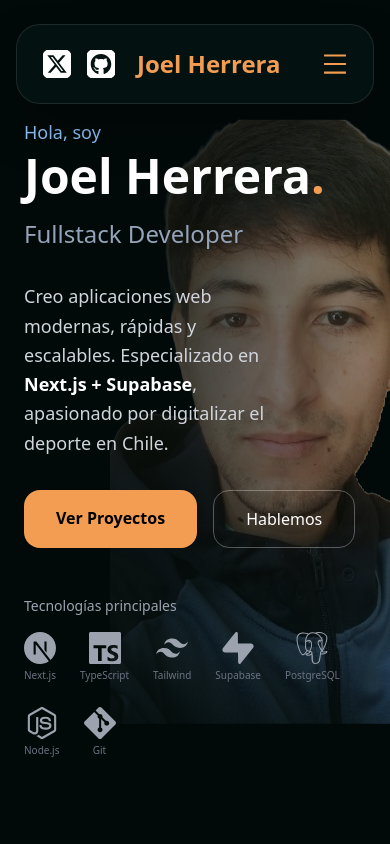
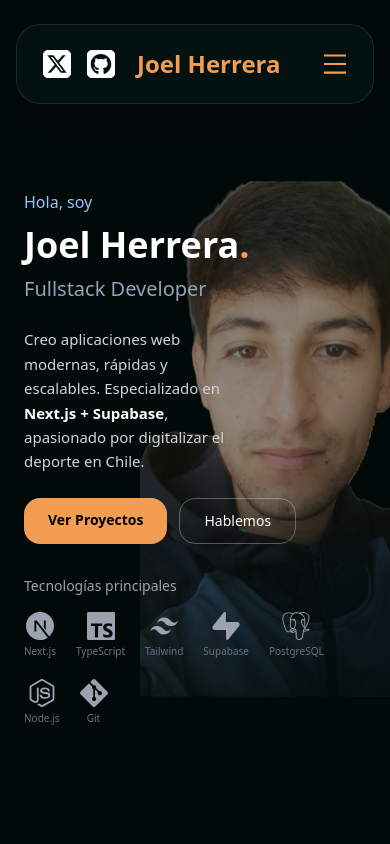
Before and after one commit to Joelherr09/portafolio, a React (Create React App) app: page / in a window 390 px wide. Shown: the top 844 px of the page. Built offline with nearby package versions, Linux system fonts and the light colour scheme.

Commit message:
Update Hero.jsx

```diff
--- a/src/components/Hero.jsx
+++ b/src/components/Hero.jsx
@@ -1,8 +1,13 @@
 import React from 'react';
 import Foto from '../assets/FotoPerfil1.png';
 import {
-  SiNextdotjs, SiTypescript, SiTailwindcss,
-  SiSupabase, SiPostgresql, SiNodedotjs, SiGit
+  SiNextdotjs,
+  SiTypescript,
+  SiTailwindcss,
+  SiSupabase,
+  SiPostgresql,
+  SiNodedotjs,
+  SiGit
 } from 'react-icons/si';
 
 const Hero = () => {
@@ -24,36 +29,42 @@ const Hero = () => {
 
       {/* ==================== IMAGEN FONDO MOBILE ==================== */}
       <div className="absolute inset-0 md:hidden pointer-events-none">
-        <img
-          src={Foto}
-          alt="Joel Herrera"
-          className="
-            absolute
-            right-[-60px]
-            top-1/2
-            -translate-y-1/2
-            w-[340px]
-            opacity-70
-            object-cover
-            z-0
-          "
-        />
 
-        {/* Gradiente para mejorar legibilidad del texto */}
-        <div className="absolute inset-0 bg-gradient-to-r from-[#020a09]/80 via-[#020a09]/60 to-transparent z-10" />
+        {/* Contenedor de la imagen con máscara de fade-out */}
+        <div className="absolute right-[-40px] top-[52%] -translate-y-1/2 w-[290px]">
+          {/* Imagen */}
+          <img
+            src={Foto}
+            alt="Joel Herrera"
+            className="w-full opacity-65 object-cover relative z-0"
+          />
+
+          {/* Fade-out en esquina inferior derecha */}
+          <div
+            className="absolute inset-0 z-10"
+            style={{
+              background: 'linear-gradient(135deg, transparent 0%, transparent 50%, rgba(2,10,9,0) 30%, #020a09 100%)'
+            }}
+          />
+        </div>
+
+        {/* Gradiente suave lateral */}
+        <div className="absolute inset-0 bg-gradient-to-r from-[#020a09]/90 via-[#020a09]/10 to-transparent z-10" />
 
         {/* Fade inferior */}
-        <div className="absolute bottom-0 left-0 right-0 h-48 bg-gradient-to-t from-[#020a09] to-transparent z-10" />
+        <div className="absolute bottom-0 left-0 right-0 h-40 bg-gradient-to-t from-[#020a09] to-transparent z-10" />
       </div>
 
-      <div className="max-w-6xl mx-auto px-6 relative z-20">
+      <div className="max-w-6xl mx-auto px-6 relative z-20 w-full">
 
         <div className="grid md:grid-cols-2 gap-10 lg:gap-16 items-center">
 
           {/* ==================== IMAGEN DESKTOP ==================== */}
           <div className="hidden md:flex justify-end order-2">
             <div className="relative">
+
               <div className="absolute -inset-8 bg-gradient-to-br from-[#f39d52]/20 to-transparent rounded-[4rem] -z-10 blur-3xl" />
+
               <div className="relative -rotate-3 hover:rotate-0 transition-transform duration-500">
                 <img
                   src={Foto}
@@ -65,50 +76,98 @@ const Hero = () => {
           </div>
 
           {/* ==================== TEXTO ==================== */}
-          <div className="space-y-8 order-1">
-            <div>
-              <h2 className="text-lg text-blue-300 font-medium">Hola, soy</h2>
-              <h1 className="text-5xl md:text-6xl font-bold leading-tight">
-                Joel Herrera<span className="text-[#f39d52]">.</span>
+          <div className="space-y-6 md:space-y-8 order-1 pt-10 md:pt-0">
+
+            <div className="space-y-2">
+              <h2 className="text-base md:text-lg text-blue-300 font-medium">
+                Hola, soy
+              </h2>
+
+              <h1 className="text-4xl md:text-6xl font-bold leading-tight">
+                Joel Herrera
+                <span className="text-[#f39d52]">.</span>
               </h1>
-              <div className="mt-3 text-2xl md:text-3xl text-slate-400">
+
+              <div className="text-xl md:text-3xl text-slate-400">
                 Fullstack Developer
               </div>
             </div>
 
-            <p className="text-lg text-gray-300 max-w-[260px] md:max-w-lg leading-relaxed">
+            <p className="
+              text-[15px] md:text-lg
+              text-gray-300
+              leading-relaxed
+              max-w-[210px] md:max-w-lg
+            ">
               Creo aplicaciones web modernas, rápidas y escalables.
-              Especializado en <strong className="text-white">Next.js + Supabase</strong>,
-              apasionado por digitalizar el deporte en Chile.
+              Especializado en{' '}
+              <strong className="text-white">
+                Next.js + Supabase
+              </strong>
+              , apasionado por digitalizar el deporte en Chile.
             </p>
 
-            <div className="flex flex-wrap gap-4">
+            <div className="flex flex-wrap gap-3 md:gap-4">
+
               <a
                 href="#portafolio"
-                className="px-8 py-4 bg-[#f39d52] hover:bg-orange-500 text-black font-semibold rounded-2xl transition-all hover:scale-105"
+                className="
+                  px-6 md:px-8
+                  py-3 md:py-4
+                  bg-[#f39d52]
+                  hover:bg-orange-500
+                  text-black
+                  font-semibold
+                  rounded-2xl
+                  transition-all
+                  hover:scale-105
+                  text-sm md:text-base
+                "
               >
                 Ver Proyectos
               </a>
+
               <a
                 href="#contacto"
-                className="px-8 py-4 border border-white/30 hover:bg-white/10 font-medium rounded-2xl transition-all"
+                className="
+                  px-6 md:px-8
+                  py-3 md:py-4
+                  border border-white/30
+                  hover:bg-white/10
+                  font-medium
+                  rounded-2xl
+                  transition-all
+                  text-sm md:text-base
+                "
               >
                 Hablemos
               </a>
             </div>
 
             {/* Tecnologías */}
-            <div className="pt-4">
-              <p className="text-sm text-gray-400 mb-4">Tecnologías principales</p>
-              <div className="flex flex-wrap gap-6">
+            <div className="pt-2 md:pt-4">
+
+              <p className="text-sm text-gray-400 mb-4">
+                Tecnologías principales
+              </p>
+
+              <div className="flex flex-wrap gap-5 md:gap-6">
                 {techIcons.map((tech, i) => (
-                  <div key={i} className="group flex flex-col items-center">
-                    <tech.icon className="w-8 h-8 text-gray-400 group-hover:text-white transition-colors" />
-                    <span className="text-[10px] text-gray-500 mt-1">{tech.name}</span>
+                  <div
+                    key={i}
+                    className="group flex flex-col items-center"
+                  >
+                    <tech.icon className="w-7 h-7 md:w-8 md:h-8 text-gray-400 group-hover:text-white transition-colors" />
+
+                    <span className="text-[10px] text-gray-500 mt-1">
+                      {tech.name}
+                    </span>
                   </div>
                 ))}
               </div>
+
             </div>
+
           </div>
 
         </div>
```
